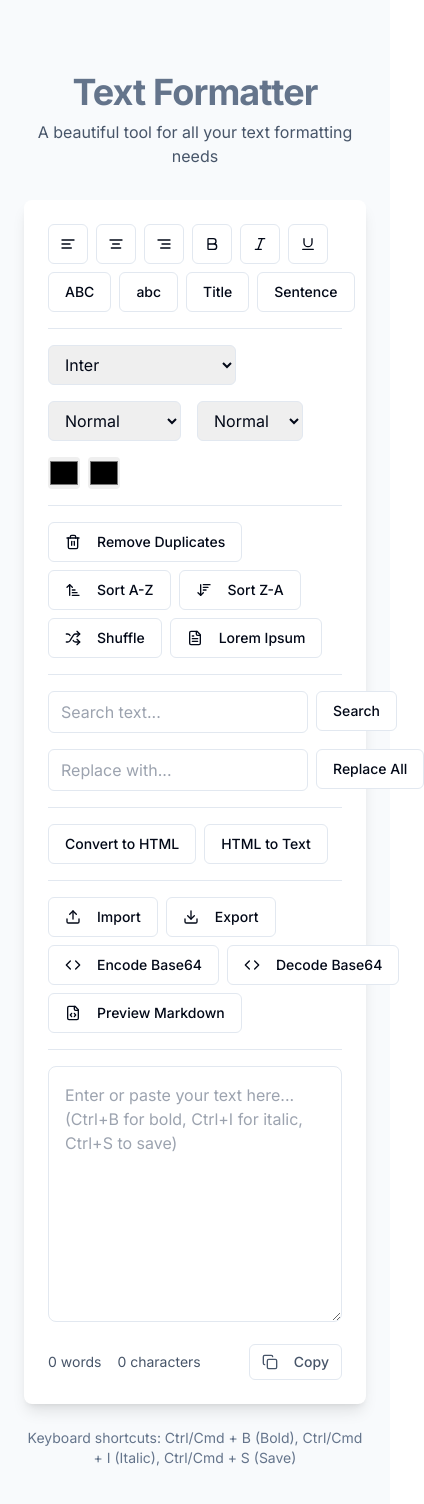
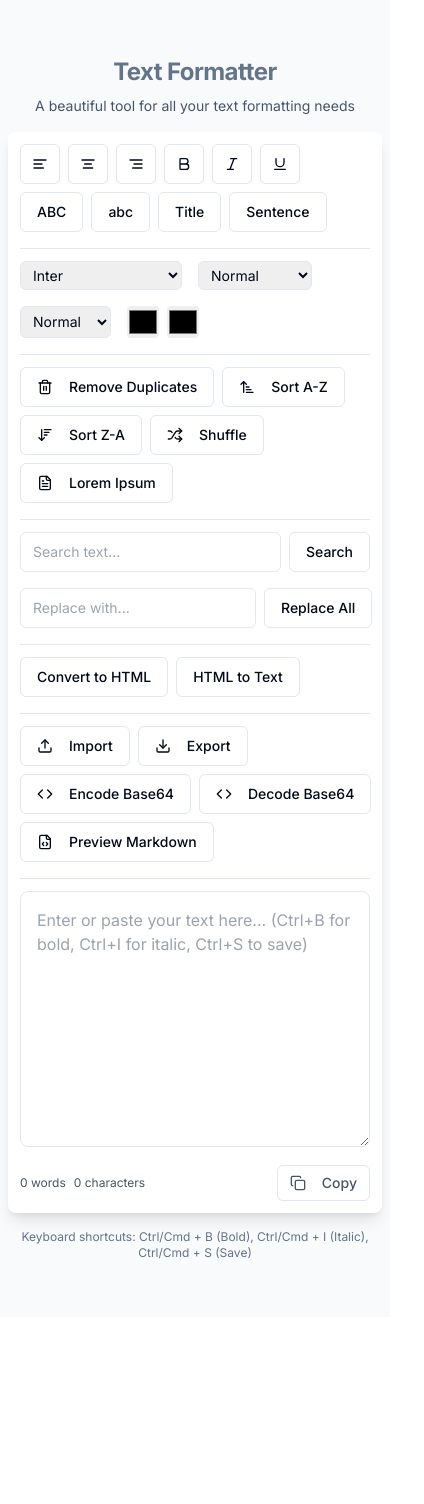
Before and after one commit to shayanzubair01819/textify-utility-hub, a React (Vite) app: page / in a window 390 px wide. Shown: the top 1504 px of the page, 424 px wide, since content can reach past the window. After the commit the page ends 1317 px from the top, so only its background shows below. Built offline with nearby package versions, Linux system fonts and the light colour scheme.

Commit message:
Optimize text formatter for all devices
This commit aims to optimize the text formatter for responsiveness across all devices, ensuring all features function correctly.

```diff
--- a/src/components/TextEditor.tsx
+++ b/src/components/TextEditor.tsx
@@ -238,11 +238,8 @@ export const TextEditor = () => {
       const textarea = document.querySelector('textarea');
       if (textarea) {
         const highlightedText = text.replace(regex, `<span style="background-color: #9b87f5; color: white;">$1</span>`);
-
-        // Hide the textarea
         textarea.style.display = 'none';
 
-        // Create or update the highlight display div
         let highlightDiv = document.getElementById('highlight-display');
         if (!highlightDiv) {
           highlightDiv = document.createElement('div');
@@ -251,25 +248,11 @@ export const TextEditor = () => {
         }
 
         highlightDiv.innerHTML = highlightedText.replace(/\n/g, '<br>');
-        highlightDiv.style.cssText = `
-          white-space: pre-wrap;
-          font-family: ${fontFamily};
-          font-size: ${fontSize};
-          line-height: ${lineHeight};
-          color: ${textColor};
-          background-color: ${backgroundColor};
-          padding: 12px 16px;
-          border: 1px solid #e2e8f0;
-          border-radius: 0.5rem;
-          min-height: 16rem;
-          max-height: 32rem;
-          overflow-y: auto;
-        `;
+        highlightDiv.style.cssText = getHighlightStyles();
 
-        // Add a clear button
         const clearButton = document.createElement('button');
         clearButton.textContent = 'Clear Search';
-        clearButton.className = 'absolute top-2 right-2 px-3 py-1 text-sm bg-slate-100 hover:bg-slate-200 rounded';
+        clearButton.className = 'absolute top-2 right-2 px-3 py-1 text-sm bg-slate-100 hover:bg-slate-200 rounded z-10';
         clearButton.onclick = clearHighlights;
         highlightDiv.appendChild(clearButton);
       }
@@ -508,6 +491,23 @@ export const TextEditor = () => {
     { label: 'Double', value: '2' },
   ];
 
+  const getHighlightStyles = () => `
+    white-space: pre-wrap;
+    font-family: ${fontFamily};
+    font-size: ${fontSize};
+    line-height: ${lineHeight};
+    color: ${textColor};
+    background-color: ${backgroundColor};
+    padding: 12px 16px;
+    border: 1px solid #e2e8f0;
+    border-radius: 0.5rem;
+    min-height: 16rem;
+    max-height: calc(100vh - 400px);
+    overflow-y: auto;
+    width: 100%;
+    position: relative;
+  `;
+
   useEffect(() => {
     const handleKeyboard = (e: KeyboardEvent) => {
       if ((e.ctrlKey || e.metaKey) && e.key === 'b') {
@@ -529,14 +529,14 @@ export const TextEditor = () => {
   }, [handleStyle, handleFileExport]);
 
   return (
-    <div className="w-full max-w-4xl mx-auto p-6 space-y-6 animate-fadeIn">
-      <div className="text-center mb-8">
-        <h1 className="text-4xl font-bold text-primary mb-2">Text Formatter</h1>
-        <p className="text-slate-600">A beautiful tool for all your text formatting needs</p>
+    <div className="w-full max-w-4xl mx-auto p-2 sm:p-4 md:p-6 space-y-4 sm:space-y-6 animate-fadeIn">
+      <div className="text-center mb-4 sm:mb-8">
+        <h1 className="text-2xl sm:text-3xl md:text-4xl font-bold text-primary mb-2">Text Formatter</h1>
+        <p className="text-sm sm:text-base text-slate-600">A beautiful tool for all your text formatting needs</p>
       </div>
 
-      <div className="bg-white rounded-lg shadow-lg p-6 space-y-4">
-        <div className="flex flex-wrap gap-2 pb-4 border-b">
+      <div className="bg-white rounded-lg shadow-lg p-3 sm:p-4 md:p-6 space-y-3 sm:space-y-4">
+        <div className="flex flex-wrap gap-2 pb-4 border-b overflow-x-auto">
           <div className="flex gap-2">
             <Button
               variant="outline"
@@ -627,7 +627,7 @@ export const TextEditor = () => {
           <select
             value={fontFamily}
             onChange={handleFontChange}
-            className="px-3 py-2 border rounded-md focus:outline-none focus:ring-2 focus:ring-primary/20"
+            className="px-2 sm:px-3 py-1 sm:py-2 text-sm sm:text-base border rounded-md focus:outline-none focus:ring-2 focus:ring-primary/20"
           >
             {fontFamilies.map(font => (
               <option key={font.value} value={font.value}>
@@ -639,7 +639,7 @@ export const TextEditor = () => {
           <select
             value={fontSize}
             onChange={handleFontSizeChange}
-            className="px-3 py-2 border rounded-md focus:outline-none focus:ring-2 focus:ring-primary/20"
+            className="px-2 sm:px-3 py-1 sm:py-2 text-sm sm:text-base border rounded-md focus:outline-none focus:ring-2 focus:ring-primary/20"
           >
             {fontSizes.map(size => (
               <option key={size.value} value={size.value}>
@@ -651,7 +651,7 @@ export const TextEditor = () => {
           <select
             value={lineHeight}
             onChange={handleLineHeightChange}
-            className="px-3 py-2 border rounded-md focus:outline-none focus:ring-2 focus:ring-primary/20"
+            className="px-2 sm:px-3 py-1 sm:py-2 text-sm sm:text-base border rounded-md focus:outline-none focus:ring-2 focus:ring-primary/20"
           >
             {lineHeights.map(height => (
               <option key={height.value} value={height.value}>
@@ -728,12 +728,12 @@ export const TextEditor = () => {
               value={searchTerm}
               onChange={(e) => setSearchTerm(e.target.value)}
               placeholder="Search text..."
-              className="flex-1 px-3 py-2 border rounded-md focus:outline-none focus:ring-2 focus:ring-primary/20"
+              className="flex-1 px-3 py-2 text-sm sm:text-base border rounded-md focus:outline-none focus:ring-2 focus:ring-primary/20"
             />
             <Button
               variant="outline"
               onClick={handleSearch}
-              className="hover:bg-slate-100"
+              className="hover:bg-slate-100 whitespace-nowrap"
             >
               Search
             </Button>
@@ -744,12 +744,12 @@ export const TextEditor = () => {
               value={replaceText}
               onChange={(e) => setReplaceText(e.target.value)}
               placeholder="Replace with..."
-              className="flex-1 px-3 py-2 border rounded-md focus:outline-none focus:ring-2 focus:ring-primary/20"
+              className="flex-1 px-3 py-2 text-sm sm:text-base border rounded-md focus:outline-none focus:ring-2 focus:ring-primary/20"
             />
             <Button
               variant="outline"
               onClick={handleReplace}
-              className="hover:bg-slate-100"
+              className="hover:bg-slate-100 whitespace-nowrap"
             >
               Replace All
             </Button>
@@ -848,7 +848,7 @@ export const TextEditor = () => {
           <textarea
             value={text}
             onChange={handleTextChange}
-            className="w-full min-h-[16rem] max-h-[32rem] p-4 border rounded-lg focus:outline-none focus:ring-2 focus:ring-primary/20 transition-all duration-200 resize-vertical font-sans"
+            className="w-full min-h-[16rem] max-h-[32rem] p-4 border rounded-lg focus:outline-none focus:ring-2 focus:ring-primary/20 transition-all duration-200 resize-vertical font-sans text-sm sm:text-base"
             placeholder="Enter or paste your text here... (Ctrl+B for bold, Ctrl+I for italic, Ctrl+S to save)"
             style={{
               fontFamily,
@@ -860,11 +860,11 @@ export const TextEditor = () => {
           />
         )}
 
-        <div className="flex items-center justify-between text-sm text-slate-600">
-          <div className="flex gap-4">
+        <div className="flex flex-wrap items-center justify-between text-xs sm:text-sm text-slate-600 gap-2">
+          <div className="flex flex-wrap gap-2 sm:gap-4">
             <span>{wordCount} words</span>
             <span>{charCount} characters</span>
-            {fileName && <span>File: {fileName}</span>}
+            {fileName && <span className="truncate max-w-[200px]">File: {fileName}</span>}
           </div>
           <Button
             variant="outline"
@@ -878,7 +878,7 @@ export const TextEditor = () => {
         </div>
       </div>
 
-      <div className="text-center text-sm text-slate-500 mt-4">
+      <div className="text-center text-xs sm:text-sm text-slate-500 mt-4">
         <p>Keyboard shortcuts: Ctrl/Cmd + B (Bold), Ctrl/Cmd + I (Italic), Ctrl/Cmd + S (Save)</p>
       </div>
     </div>
```
